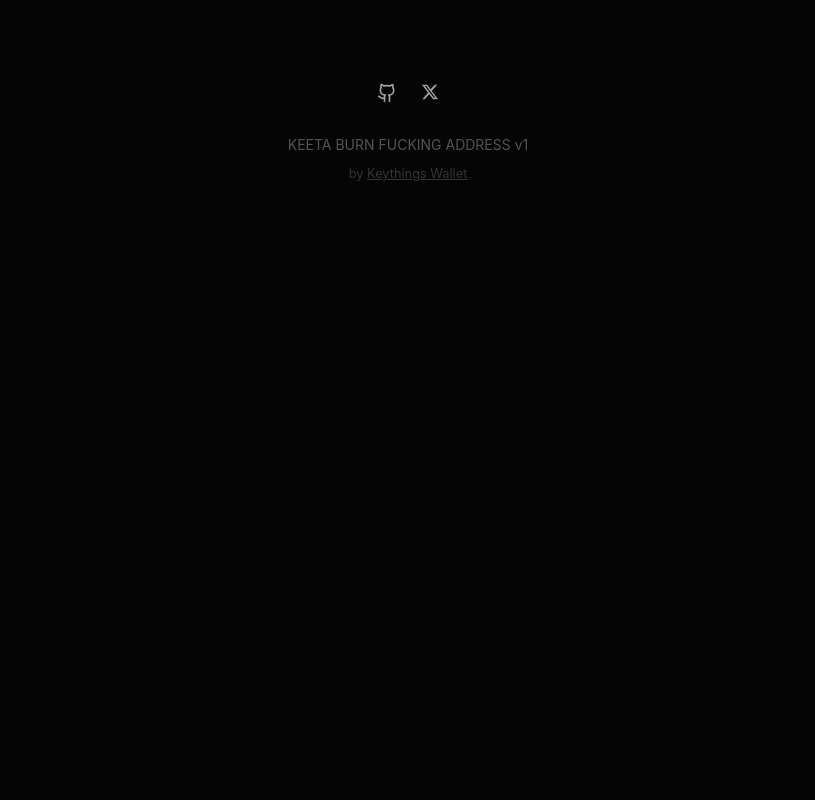
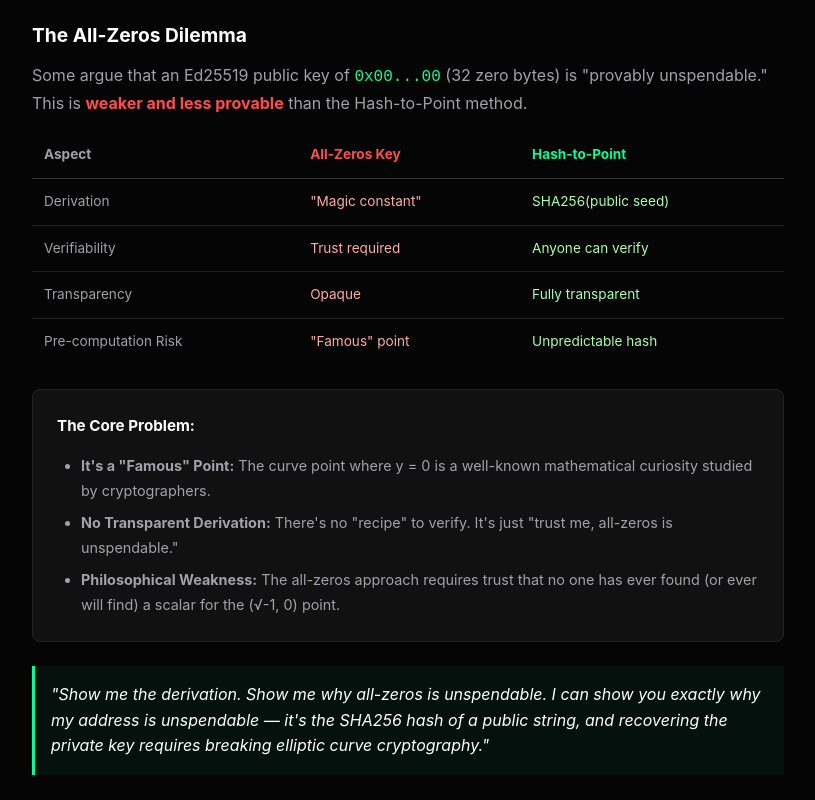
Before and after one commit to moww20/justfuckinguseburnaddress.com, a React (Vite) app: page / in a window 1280 px wide. Shown: the part 5500-6300 px from the top of the page, without its empty margins (232-1047 px from the left). Before the commit the page ends 5813 px from the top, so only its background shows below. Built offline with nearby package versions, Linux system fonts and the light colour scheme.

Commit message:
Add All-Zeros Dilemma FAQ section

```diff
--- a/src/App.tsx
+++ b/src/App.tsx
@@ -308,6 +308,73 @@ console.log("OFFICIAL BURN ADDRESS:", address);
                 Keeta is <strong style={{ color: 'var(--accent)' }}>Post-Quantum Ready</strong>. This network was not built for the limitations of today's silicon. While others panic, Keeta remains immutable.
               </p>
             </div>
+
+            <div style={{ borderTop: '1px solid #333', paddingTop: '2rem' }}>
+              <h3 style={{ fontSize: '1.2rem', marginBottom: '0.75rem', color: '#fff' }}>
+                The All-Zeros Dilemma
+              </h3>
+              <p style={{ color: 'var(--text-dim)', marginBottom: '1rem', lineHeight: '1.6' }}>
+                Some argue that an Ed25519 public key of <code style={{ color: 'var(--accent)' }}>0x00...00</code> (32 zero bytes) is "provably unspendable."
+                This is <strong style={{ color: 'var(--error)' }}>weaker and less provable</strong> than the Hash-to-Point method.
+              </p>
+
+              <div style={{ overflowX: 'auto', marginBottom: '1.5rem' }}>
+                <table style={{ width: '100%', borderCollapse: 'collapse', fontSize: '0.85rem' }}>
+                  <thead>
+                    <tr style={{ borderBottom: '1px solid #333' }}>
+                      <th style={{ padding: '0.75rem', textAlign: 'left', color: 'var(--text-dim)' }}>Aspect</th>
+                      <th style={{ padding: '0.75rem', textAlign: 'left', color: 'var(--error)' }}>All-Zeros Key</th>
+                      <th style={{ padding: '0.75rem', textAlign: 'left', color: 'var(--accent)' }}>Hash-to-Point</th>
+                    </tr>
+                  </thead>
+                  <tbody>
+                    <tr style={{ borderBottom: '1px solid #222' }}>
+                      <td style={{ padding: '0.75rem', color: 'var(--text-dim)' }}>Derivation</td>
+                      <td style={{ padding: '0.75rem', color: '#ffaaaa' }}>"Magic constant"</td>
+                      <td style={{ padding: '0.75rem', color: '#aaffaa' }}>SHA256(public seed)</td>
+                    </tr>
+                    <tr style={{ borderBottom: '1px solid #222' }}>
+                      <td style={{ padding: '0.75rem', color: 'var(--text-dim)' }}>Verifiability</td>
+                      <td style={{ padding: '0.75rem', color: '#ffaaaa' }}>Trust required</td>
+                      <td style={{ padding: '0.75rem', color: '#aaffaa' }}>Anyone can verify</td>
+                    </tr>
+                    <tr style={{ borderBottom: '1px solid #222' }}>
+                      <td style={{ padding: '0.75rem', color: 'var(--text-dim)' }}>Transparency</td>
+                      <td style={{ padding: '0.75rem', color: '#ffaaaa' }}>Opaque</td>
+                      <td style={{ padding: '0.75rem', color: '#aaffaa' }}>Fully transparent</td>
+                    </tr>
+                    <tr>
+                      <td style={{ padding: '0.75rem', color: 'var(--text-dim)' }}>Pre-computation Risk</td>
+                      <td style={{ padding: '0.75rem', color: '#ffaaaa' }}>"Famous" point</td>
+                      <td style={{ padding: '0.75rem', color: '#aaffaa' }}>Unpredictable hash</td>
+                    </tr>
+                  </tbody>
+                </table>
+              </div>
+
+              <div style={{ background: '#111', padding: '1.5rem', borderRadius: '8px', border: '1px solid #222' }}>
+                <p style={{ marginBottom: '1rem', fontSize: '0.95rem' }}>
+                  <strong style={{ color: '#fff' }}>The Core Problem:</strong>
+                </p>
+                <ul style={{ paddingLeft: '1.5rem', color: 'var(--text-dim)', fontSize: '0.9rem', lineHeight: '1.7' }}>
+                  <li style={{ marginBottom: '0.5rem' }}>
+                    <strong>It's a "Famous" Point:</strong> The curve point where y = 0 is a well-known mathematical curiosity studied by cryptographers.
+                  </li>
+                  <li style={{ marginBottom: '0.5rem' }}>
+                    <strong>No Transparent Derivation:</strong> There's no "recipe" to verify. It's just "trust me, all-zeros is unspendable."
+                  </li>
+                  <li>
+                    <strong>Philosophical Weakness:</strong> The all-zeros approach requires trust that no one has ever found (or ever will find) a scalar for the (√-1, 0) point.
+                  </li>
+                </ul>
+              </div>
+
+              <div style={{ marginTop: '1.5rem', padding: '1rem', borderLeft: '3px solid var(--accent)', background: 'rgba(0, 255, 157, 0.05)' }}>
+                <p style={{ margin: 0, color: '#fff', fontStyle: 'italic' }}>
+                  "Show me the derivation. Show me <em>why</em> all-zeros is unspendable. I can show you <em>exactly</em> why my address is unspendable — it's the SHA256 hash of a public string, and recovering the private key requires breaking elliptic curve cryptography."
+                </p>
+              </div>
+            </div>
           </div>
         </Section>
       </main>
```
